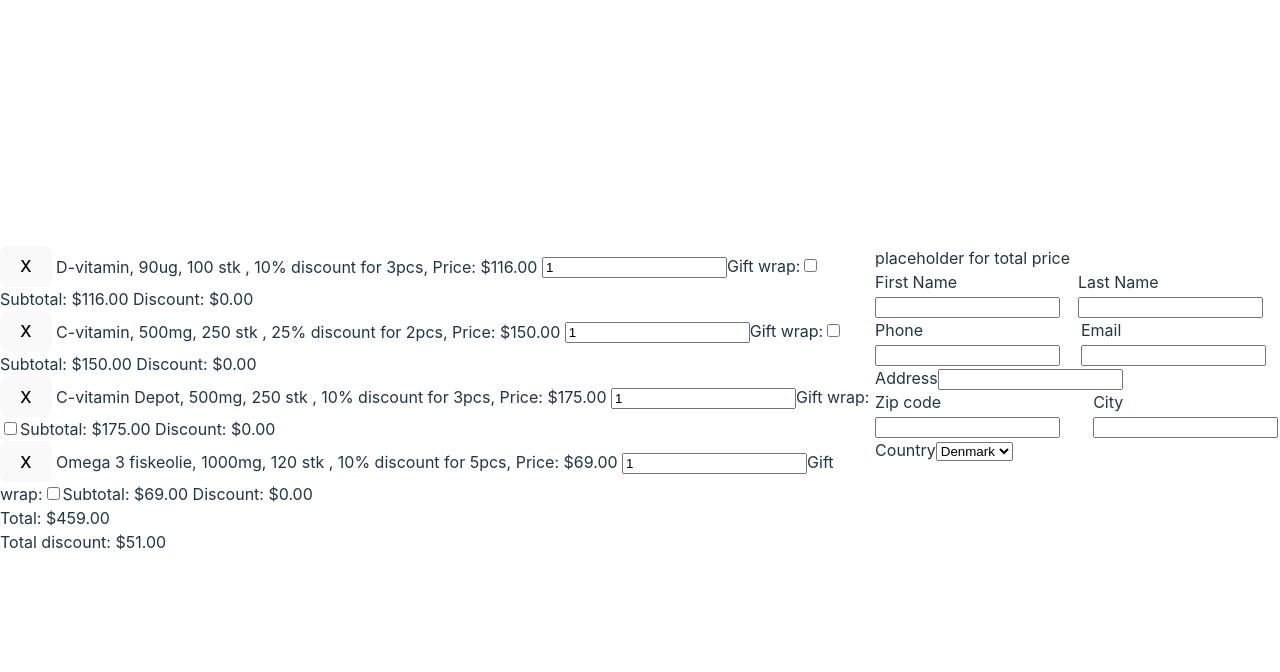
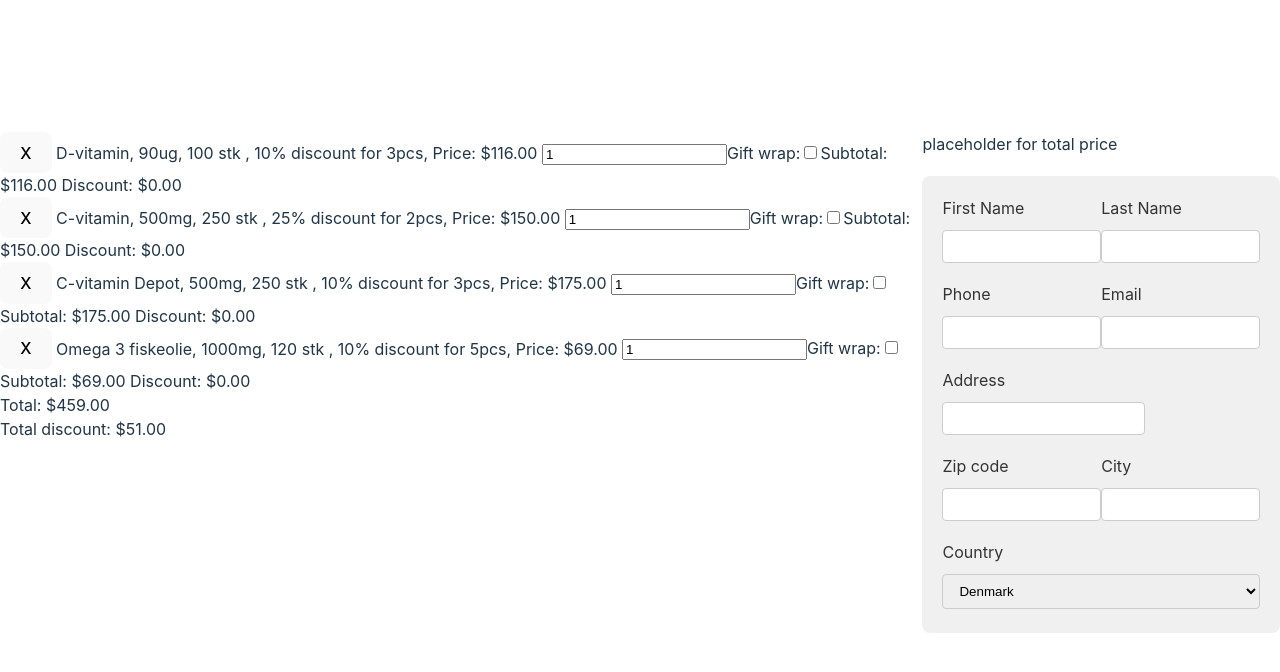
Before and after one commit to MagnusStarkadOttosen/02363FrontEndProject, a React (Vite) app: page / in a window 1280 px wide. Shown: the top 672 px of the page. Built offline with nearby package versions, Linux system fonts and the light colour scheme.

Commit message:
Added styling

```diff
--- a/src/components/billingAndDelivery.tsx
+++ b/src/components/billingAndDelivery.tsx
@@ -1,4 +1,5 @@
 import React, { useState } from 'react';
+import '../styles/BillingAndDelivery.css';
 
 const BillingAndDelivery: React.FC = () => {
 
@@ -22,7 +23,7 @@ const BillingAndDelivery: React.FC = () => {
     };
 
     return(
-        <div>
+        <div className='form-wrapper'>
             <div className="row">
                 <div>
                     <label className="control-label" htmlFor="orderFirstName">First Name</label>
--- a/src/styles/BillingAndDelivery.css
+++ b/src/styles/BillingAndDelivery.css
@@ -0,0 +1,27 @@
+.row {
+    display: flex;
+    justify-content: space-between;
+    margin-bottom: 15px;
+}
+
+.form-control {
+    width: 100%;
+    padding: 8px 12px;
+    margin: 5px 0 4px 0;
+    border: 1px solid #ccc;
+    border-radius: 4px;
+    box-sizing: border-box;
+}
+
+.control-label {
+    display: block;
+    margin-bottom: 5px;
+    color: #333;
+}
+
+.form-wrapper {
+    background-color: #f0f0f0;
+    padding: 20px;
+    margin: 20px 0;
+    border-radius: 8px;
+  }
```
